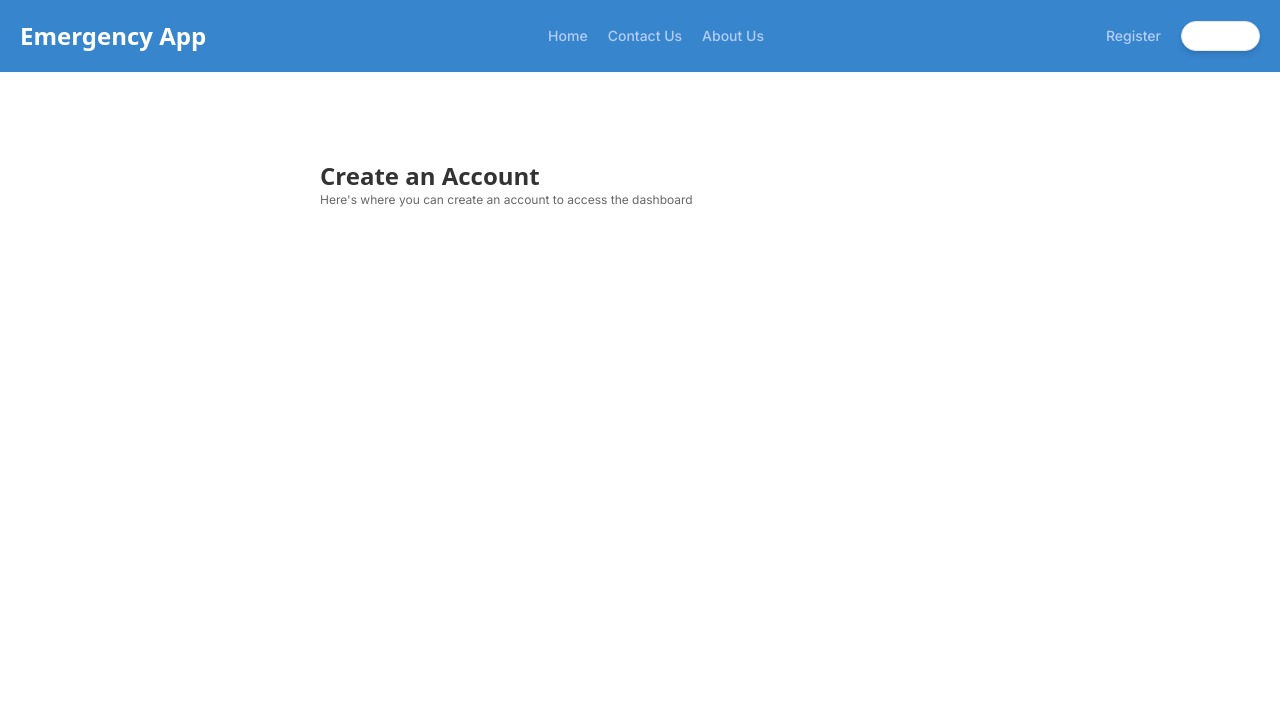
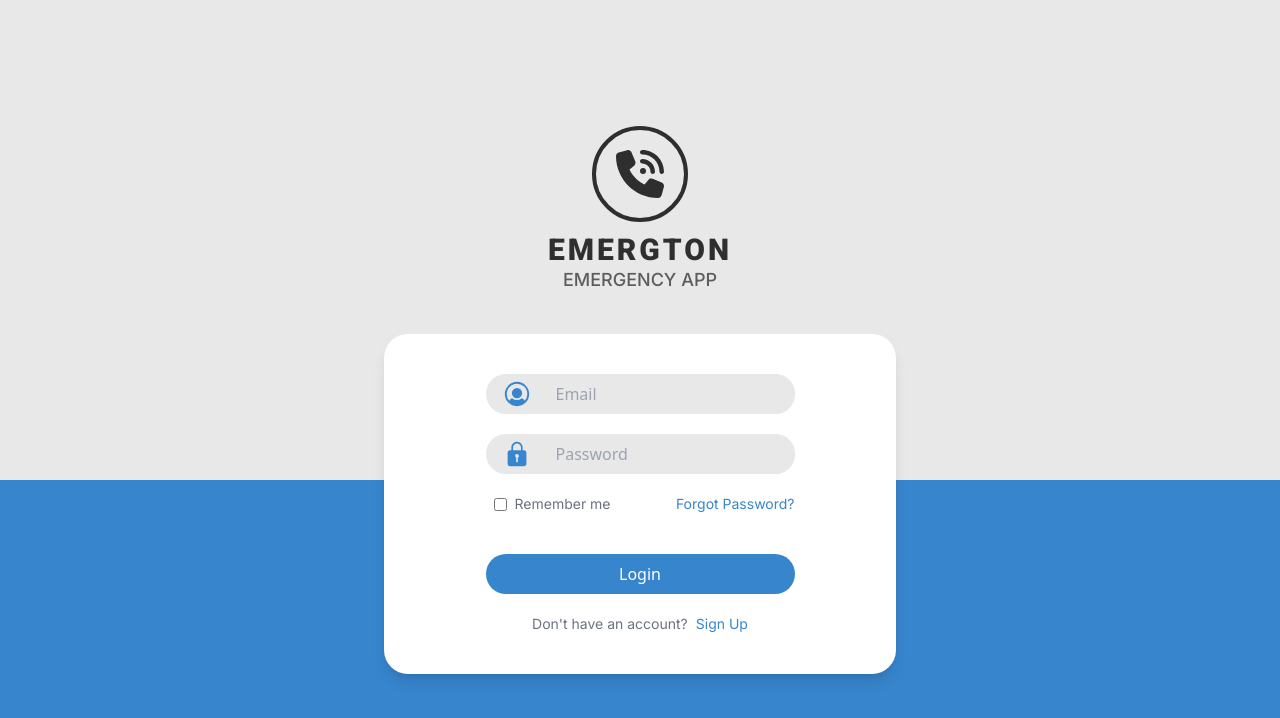
Before and after one commit to marklouisALTER/Emergeton-WEB, a React (Vite) app: page /login in a window 1280 px wide. Shown: the top 718 px of the page. Built offline with nearby package versions, Linux system fonts and the light colour scheme.

Commit message:
feat: added user login UI

```diff
--- a/src/App.tsx
+++ b/src/App.tsx
@@ -10,8 +10,8 @@ function App() {
       <Routes>
         <Route path='/' element={<Layout />}>
           <Route index element={<Homepage />} />
-          <Route path='login' element={<Login />} />
         </Route>
+        <Route path='login' element={<Login />} />
         <Route path="*" element={<NotFound />} />
       </Routes>
     </Router>
--- a/src/pages/Login.tsx
+++ b/src/pages/Login.tsx
@@ -1,14 +1,61 @@
 import React from 'react'
+import { FaPhoneVolume } from "react-icons/fa6";
+import { PiUserCircleFill } from "react-icons/pi";
+import { IoIosLock } from "react-icons/io";
 
 export const Login:React.FC = () => {
   return (
-    <section className='w-full flex items-center justify-center h-screen px-5'>
-        <div className='w-[40rem] h-[30rem]'>
-            <div className='flex flex-col'>
-                <h1 className='text-black/80 font-bold text-2xl'>Create an Account</h1>
-                <p className='text-black/60 font-secondary text-xs'>Here's where you can create an account to access the dashboard</p>
+    <section className='relative w-full flex items-center justify-center h-screen px-5 bg-[#e8e8e8]'>
+        <div className='w-[40rem] z-[99]'>
+            <div className='flex flex-col items-center mb-10'>
+              <div className='p-5 rounded-full border-4 border-black/80'>
+                <FaPhoneVolume className='text-black/80 text-5xl' />
+              </div>
+              <h1 className='text-3xl font-extrabold mt-5 text-black/80 font-primary leading-4 tracking-widest'>EMERGTON</h1>
+              <p className='text-lg text-black/60 mt-2 font-medium font-secondary'>EMERGENCY APP</p>
+            </div>
+            <div className='place-items-center mt-5 w-[90%] md:w-[80%] shadow-lg p-10 mx-auto bg-white rounded-3xl'>
+              <form>
+                <div className='w-full flex flex-col gap-5'>
+                  <div className='relative w-full flex items-center bg-[#e8e8e8] rounded-full'>
+                    <div className='px-4 rounded-l-full'>
+                      <PiUserCircleFill className='text-primary text-3xl'/>
+                    </div>
+                    <input
+                      type='text'
+                      placeholder='Email'
+                      name='email'
+                      className='w-full p-2 bg-[#e8e8e8] focus:outline-none rounded-r-full'
+                    />
+                  </div>
+                  <div className='relative w-full flex items-center bg-[#e8e8e8] rounded-full'>
+                    <div className='px-4 rounded-l-full'>
+                      <IoIosLock className='text-primary text-3xl'/>
+                    </div>
+                    <input
+                      type='password'
+                      placeholder='Password'
+                      name='password'
+                      className='w-full p-2 bg-[#e8e8e8] focus:outline-none rounded-r-full'
+                    />
+                  </div>
+                  <div className='flex items-center justify-between'>
+                    <div className='flex items-center px-2'>
+                      <input type='checkbox' className='mr-2' />
+                      <p className='font-secondary text-sm text-gray-500'>Remember me</p>
+                    </div>
+                    <p className='font-secondary text-sm text-primary'>Forgot Password?</p>
+                  </div>
+                  <button className='bg-primary text-white py-2 rounded-full mt-5'>Login</button>
+                  <div className='flex items-center justify-center'>
+                    <p className='font-secondary text-sm text-gray-500'>Don't have an account?</p>
+                    <p className='font-secondary text-sm text-primary ml-2'>Sign Up</p>
+                  </div>
+                </div>
+              </form>
             </div>
         </div>
+        <div className='absolute w-full h-[20rem] bg-primary bottom-0'></div>
     </section>
   )
 }
```
